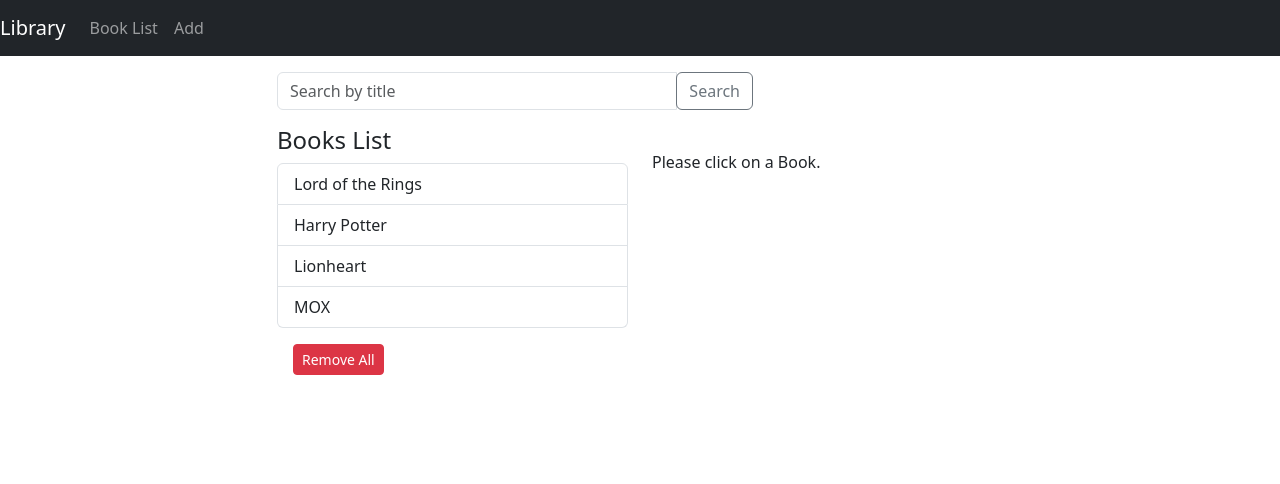
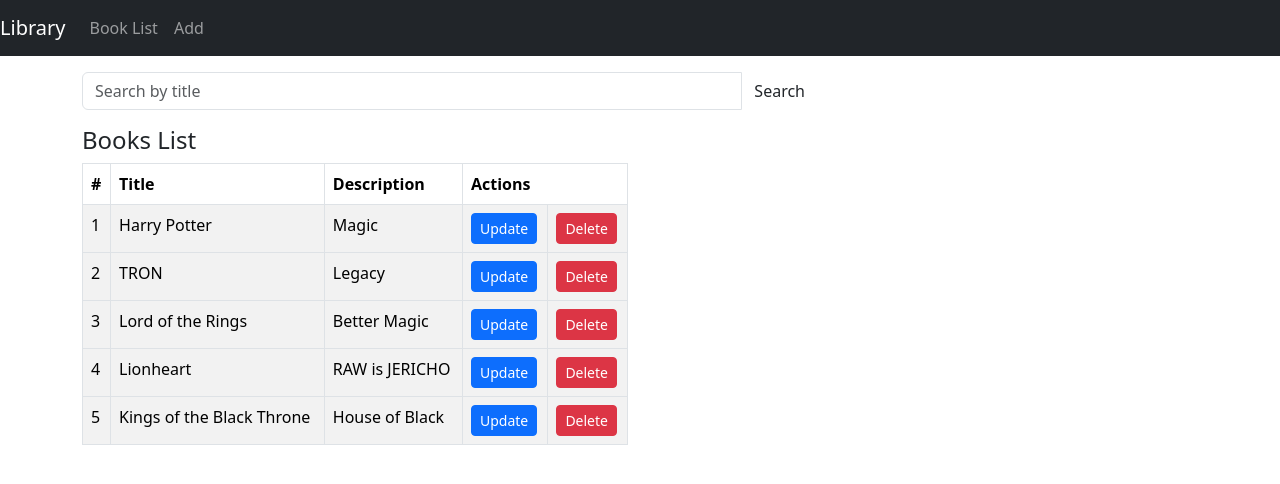
Before and after one commit to big-case/book-crud, a React (Create React App) app: page / in a window 1280 px wide. Shown: the top 484 px of the page. Built offline with nearby package versions, Linux system fonts and the light colour scheme; data requests are answered from the project's data file.

Commit message:
Replaced list with table

```diff
--- a/db.json
+++ b/db.json
@@ -1,27 +1,29 @@
 {
   "books": [
     {
-      "id": 2,
+      "title": "Harry Potter",
+      "description": "Magic",
+      "id": 1
+    },
+    {
+      "title": "TRON",
+      "description": "Legacy",
+      "id": 2
+    },
+    {
       "title": "Lord of the Rings",
       "description": "Better Magic",
-      "published": true
-    },
-    {
-      "title": "Harry Potter",
-      "description": "Magick",
       "id": 3
     },
     {
-      "id": 4,
       "title": "Lionheart",
-      "description": "Y2J",
-      "published": true
+      "description": "RAW is JERICHO",
+      "id": 4
     },
     {
-      "id": 5,
-      "title": "MOX",
-      "description": "Jeoooooon Mooooxley",
-      "published": true
+      "title": "Kings of the Black Throne",
+      "description": "House of Black",
+      "id": 5
     }
   ],
   "comments": [
--- a/package.json
+++ b/package.json
@@ -1,15 +1,17 @@
 {
-  "name": "crudapp",
+  "name": "book-list",
   "version": "0.1.0",
   "private": true,
   "dependencies": {
+    "@fontsource/roboto": "^5.0.3",
+    "@tanstack/react-table": "^8.9.2",
     "@testing-library/jest-dom": "^5.16.5",
     "@testing-library/react": "^13.4.0",
     "@testing-library/user-event": "^13.5.0",
     "axios": "^1.4.0",
     "bootstrap": "^5.3.0",
     "react": "^18.2.0",
-    "react-confirm-alert": "^3.0.6",
+    "react-bootstrap": "^2.7.4",
     "react-dom": "^18.2.0",
     "react-router-dom": "^6.12.1",
     "react-scripts": "5.0.1",
--- a/src/App.css
+++ b/src/App.css
@@ -1,7 +1,6 @@
-.list {
+.table {
   text-align: left;
   max-width: 750px;
-  margin: auto;
 }
 
 .submit-form {
--- a/src/App.js
+++ b/src/App.js
@@ -1,11 +1,13 @@
 import React from "react";
 import { Routes, Route, Link } from "react-router-dom";
+
 import "bootstrap/dist/css/bootstrap.min.css";
 import "./App.css";
 
 import AddBook from "./components/AddBook";
 import Book from "./components/Book";
 import BooksList from "./components/BookList";
+import DeleteBook from "./components/DeleteBook";
 
 function App() {
   return (
@@ -34,6 +36,7 @@ function App() {
           <Route path="/books" element={<BooksList/>} />
           <Route path="/add" element={<AddBook/>} />
           <Route path="/books/:id" element={<Book/>} />
+          <Route path="/books/delete/:id" element={<DeleteBook/>} />
         </Routes>
       </div>
     </div>
--- a/src/components/Book.js
+++ b/src/components/Book.js
@@ -1,8 +1,6 @@
 import React, { useState, useEffect } from "react";
 import { useParams, useNavigate } from 'react-router-dom';
 import BookDataService from "../services/BookDataService";
-import { confirmAlert } from "react-confirm-alert";
-import 'react-confirm-alert/src/react-confirm-alert.css';
 
 const Book = props => {
   const { id }= useParams();
@@ -67,33 +65,6 @@ const Book = props => {
       });
   };
 
-  const deleteBook = () => {
-    BookDataService.remove(currentBook.id)
-      .then(response => {
-        console.log(response.data);
-        navigate("/books");
-      })
-      .catch(e => {
-        console.log(e);
-      });
-  };
-
-  const confirmDelete = () => {
-    confirmAlert({
-      title: 'Delete Confirmation',
-      message: 'Are you sure?',
-      buttons:[
-      {
-        label: 'Yes',
-        onClick: () => deleteBook()
-      },
-      {
-        label: 'No'
-      }
-      ]
-    });
-  };
-
   return (
     <div>
       {currentBook ? (
@@ -147,10 +118,6 @@ const Book = props => {
             </button>
           )}
 
-          <button className="m-3 btn btn-sm btn-danger" onClick={confirmDelete}>
-            Delete
-          </button>
-
           <button
             type="submit"
             className="m-3 btn btn-sm btn-danger"
--- a/src/components/BookList.js
+++ b/src/components/BookList.js
@@ -1,12 +1,16 @@
 import React, { useState, useEffect } from "react";
 import BookDataService from "../services/BookDataService";
-import { Link } from "react-router-dom";
+import { Link, useNavigate } from "react-router-dom";
+import { Table } from "react-bootstrap";
 
-const BooksList = () => {
+const BooksList = props => {
   const [books, setBooks] = useState([]);
-  const [currentBook, setCurrentBook] = useState(null);
-  const [currentIndex, setCurrentIndex] = useState(-1);
+  // const [currentBook, setCurrentBook] = useState(null);
+  // const [currentIndex, setCurrentIndex] = useState(-1);
   const [searchTitle, setSearchTitle] = useState("");
+
+  // const { id } = useParams();
+  let navigate = useNavigate();
 
   useEffect(() => {
     retrieveBooks();
@@ -28,27 +32,25 @@ const BooksList = () => {
       });
   };
 
+  // [NOT USED]
   const refreshList = () => {
     retrieveBooks();
-    setCurrentBook(null);
-    setCurrentIndex(-1);
+    // setCurrentBook(null);
+    // setCurrentIndex(-1);
   };
 
-  const setActiveBook = (book, index) => {
-    setCurrentBook(book);
-    setCurrentIndex(index);
-  };
 
-  const removeAllBooks = () => {
-    BookDataService.removeAll()
-      .then(response => {
-        console.log(response.data);
-        refreshList();
-      })
-      .catch(e => {
-        console.log(e);
-      });
-  };
+  // [NOT USED]
+  // const removeAllBooks = () => {
+  //   BookDataService.removeAll()
+  //     .then(response => {
+  //       console.log(response.data);
+  //       refreshList();
+  //     })
+  //     .catch(e => {
+  //       console.log(e);
+  //     });
+  // };
 
   const findByTitle = () => {
     BookDataService.findByTitle(searchTitle)
@@ -60,11 +62,10 @@ const BooksList = () => {
         console.log(e);
       });
   };
-
   return (
     <div className="list row">
       <div className="col-md-8">
-        <div className="input-group mb-3">
+        <div className = "input-group mb-3">
           <input
             type="text"
             className="form-control"
@@ -74,7 +75,7 @@ const BooksList = () => {
           />
           <div className="input-group-append">
             <button
-              className="btn btn-outline-secondary"
+              className="btn btn-outline-link"
               type="button"
               onClick={findByTitle}
             >
@@ -86,7 +87,42 @@ const BooksList = () => {
       <div className="col-md-6">
         <h4>Books List</h4>
 
-        <ul className="list-group">
+        <Table striped bordered>
+        <thead>
+          <tr>
+            <th>#</th>
+            <th>Title</th>
+            <th>Description</th>
+            {/* <th>Status</th> */}
+            <th colSpan={2}>Actions</th>
+            {/* <th>Delete</th> */}
+          </tr>
+        </thead>
+        {books && books.map((book, index) => (
+          <tbody>
+            <tr key={index}>
+              <td>{book.id}</td>
+              <td>{book.title}</td>
+              <td>{book.description}</td>
+              {/* <td>{book.published}</td> */}
+              <td><Link
+                  to={"/books/" + book.id}
+                  className="btn btn-sm btn-primary"
+                  >
+                  Update
+              </Link></td>
+              <td><Link
+                  to={"/books/delete/" + book.id}
+                  className="btn btn-sm btn-danger"
+                  >
+                  Delete
+              </Link></td>
+            </tr>
+          </tbody>
+          ))}
+        </Table>
+
+        {/* <ul className="list-group">
           {books &&
             books.map((book, index) => (
               <li
@@ -99,16 +135,16 @@ const BooksList = () => {
                 {book.title}
               </li>
             ))}
-        </ul>
+        </ul> */}
 
-        <button
+        {/* <button
           className="m-3 btn btn-sm btn-danger"
           onClick={removeAllBooks}
         >
           Remove All
-        </button>
+        </button> */}
       </div>
-      <div className="col-md-6">
+      {/* <div className="col-md-6">
         {currentBook ? (
           <div>
             <h4>Book</h4>
@@ -133,7 +169,7 @@ const BooksList = () => {
 
             <Link
               to={"/books/" + currentBook.id}
-              className="m-3 btn btn-sm btn-danger"
+              className="m-3 btn btn-sm btn-primary"
             >
               Edit
             </Link>
@@ -144,9 +180,11 @@ const BooksList = () => {
             <p>Please click on a Book.</p>
           </div>
         )}
-      </div>
+      </div> */}
     </div>
   );
 };
 
+
+
 export default BooksList;
--- /dev/null
+++ b/src/components/DeleteBook.js
@@ -0,0 +1,74 @@
+import React, { useState, useEffect } from "react";
+import { useParams, useNavigate } from 'react-router-dom';
+import BookDataService from "../services/BookDataService";
+import { Button, ModalBody, ModalDialog, ModalFooter, ModalHeader } from "react-bootstrap";
+
+const Book = props => {
+  const { id }= useParams();
+  let navigate = useNavigate();
+
+  const initialBookState = {
+    id: null,
+    title: "",
+    description: "",
+    published: false
+  };
+  const [currentBook, setCurrentBook] = useState(initialBookState);
+
+  const getBook = id => {
+    BookDataService.get(id)
+      .then(response => {
+        setCurrentBook(response.data);
+        console.log(response.data);
+      })
+      .catch(e => {
+        console.log(e);
+      });
+  };
+
+  useEffect(() => {
+    if (id)
+      getBook(id);
+  }, [id]);
+
+  const handleClose = () => {
+    navigate("/books");
+  };
+
+  const deleteBook = () => {
+    BookDataService.remove(currentBook.id)
+      .then(response => {
+        console.log(response.data);
+        navigate("/books");
+      })
+      .catch(e => {
+        console.log(e);
+      });
+  };
+
+  return (
+    <div>
+      {currentBook ? (
+        <ModalDialog>
+            <ModalHeader>
+                Delete Confirmation
+            </ModalHeader>
+            <ModalBody>
+                <p>Are you sure you want to delete?</p>
+            </ModalBody>
+            <ModalFooter>
+                <Button variant="secondary" onClick={handleClose}>Close</Button>
+                <Button variant="danger" onClick={deleteBook}>Delete</Button>
+            </ModalFooter>
+        </ModalDialog>
+      ) : (
+        <div>
+          <br />
+          <p>Please click on a Book</p>
+        </div>
+      )}
+    </div>
+  );
+};
+
+export default Book;
--- /dev/null
+++ b/src/index.css
@@ -0,0 +1,13 @@
+body {
+    margin: 0;
+    font-family: -apple-system, BlinkMacSystemFont, 'Segoe UI', 'Roboto', 'Oxygen',
+      'Ubuntu', 'Cantarell', 'Fira Sans', 'Droid Sans', 'Helvetica Neue',
+      sans-serif;
+    -webkit-font-smoothing: antialiased;
+    -moz-osx-font-smoothing: grayscale;
+  }
+
+  code {
+    font-family: source-code-pro, Menlo, Monaco, Consolas, 'Courier New',
+      monospace;
+  }
--- a/src/services/BookDataService.js
+++ b/src/services/BookDataService.js
@@ -20,9 +20,9 @@ const remove = id => {
   return http.delete(`/books/${id}`);
 };
 
-const removeAll = () => {
-  return http.delete("/books");
-};
+// const removeAll = () => {
+//   return http.delete("/books");
+// };
 
 const findByTitle = title => {
   return http.get(`/books?title=${title}`);
@@ -34,7 +34,6 @@ const BookDataService = {
   create,
   update,
   remove,
-  removeAll,
   findByTitle
 };
 
```
Also changed, not shown: 1 other file (tests, documents, lock files or other folders).
